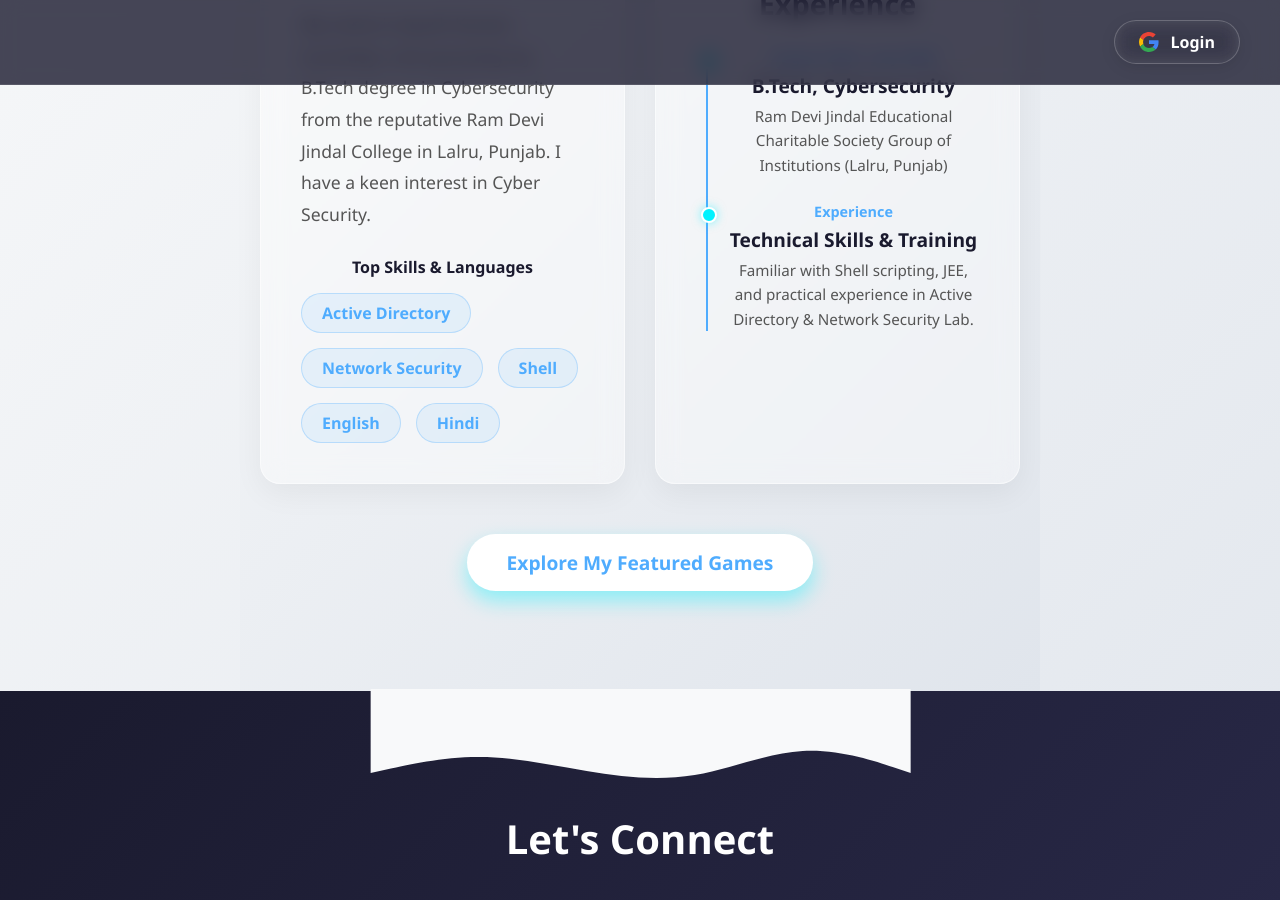
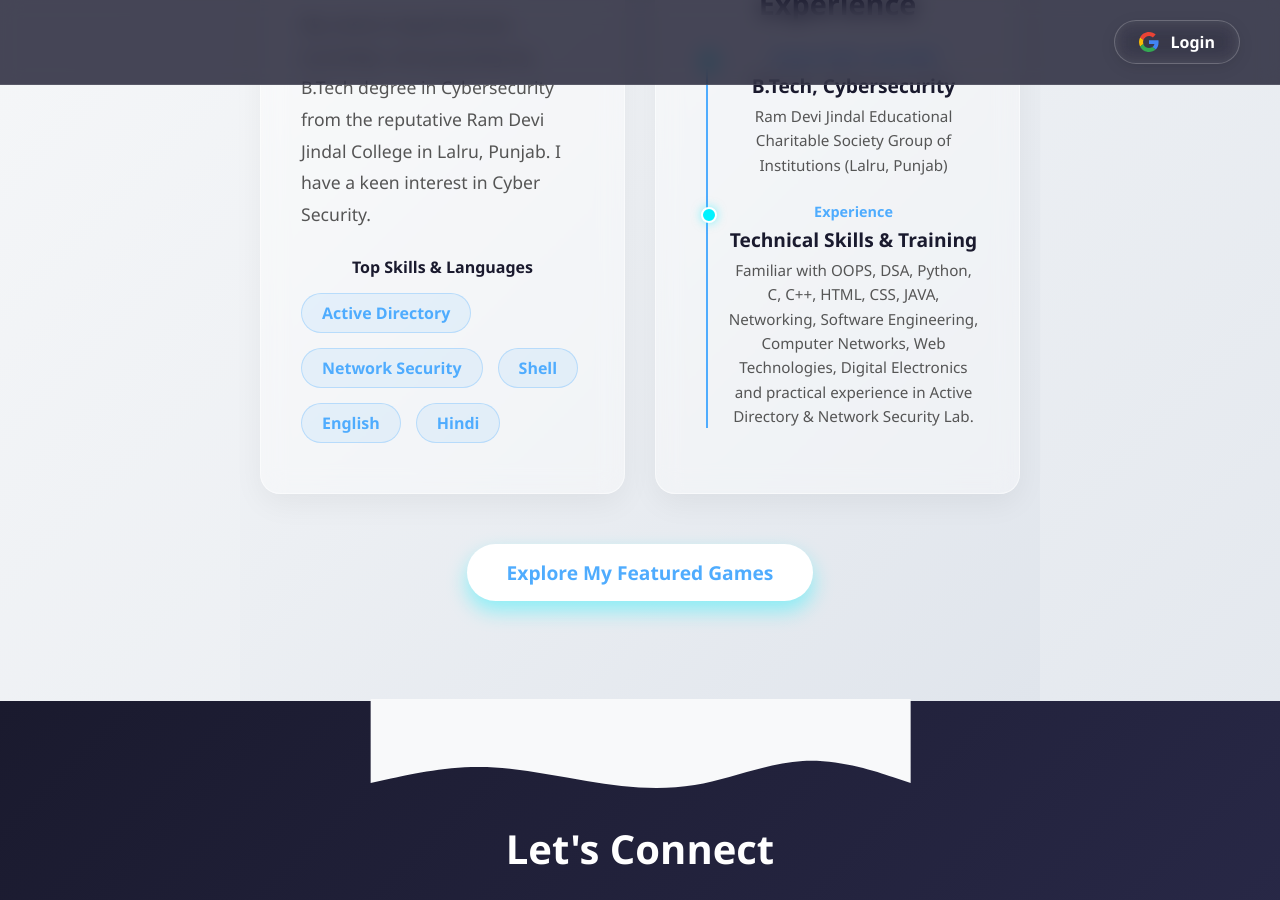
Before and after one commit to AYUSH-71643/PortfolioWeb, a Jekyll site: the page built from index.html, in a window 1280 px wide and 900 px high, scrolled down 351 px. Built offline with Jekyll 4.4.1, drawn with Linux system fonts in a browser that asks for light colours; comment, search, counter and statistics services are not loaded.

Commit message:
Update technical skills list in experience timeline

```diff
--- a/index.html
+++ b/index.html
@@ -38,7 +38,7 @@ layout: default
                     <div class="timeline-item">
                         <div class="timeline-date">Experience</div>
                         <div class="timeline-title">Technical Skills & Training</div>
-                        <div class="timeline-desc">Familiar with Shell scripting, JEE, and practical experience in Active Directory & Network Security Lab.</div>
+                        <div class="timeline-desc">Familiar with OOPS, DSA, Python, C, C++, HTML, CSS, JAVA, Networking, Software Engineering, Computer Networks, Web Technologies, Digital Electronics and practical experience in Active Directory & Network Security Lab.</div>
                     </div>
                 </div>
             </div>
```
